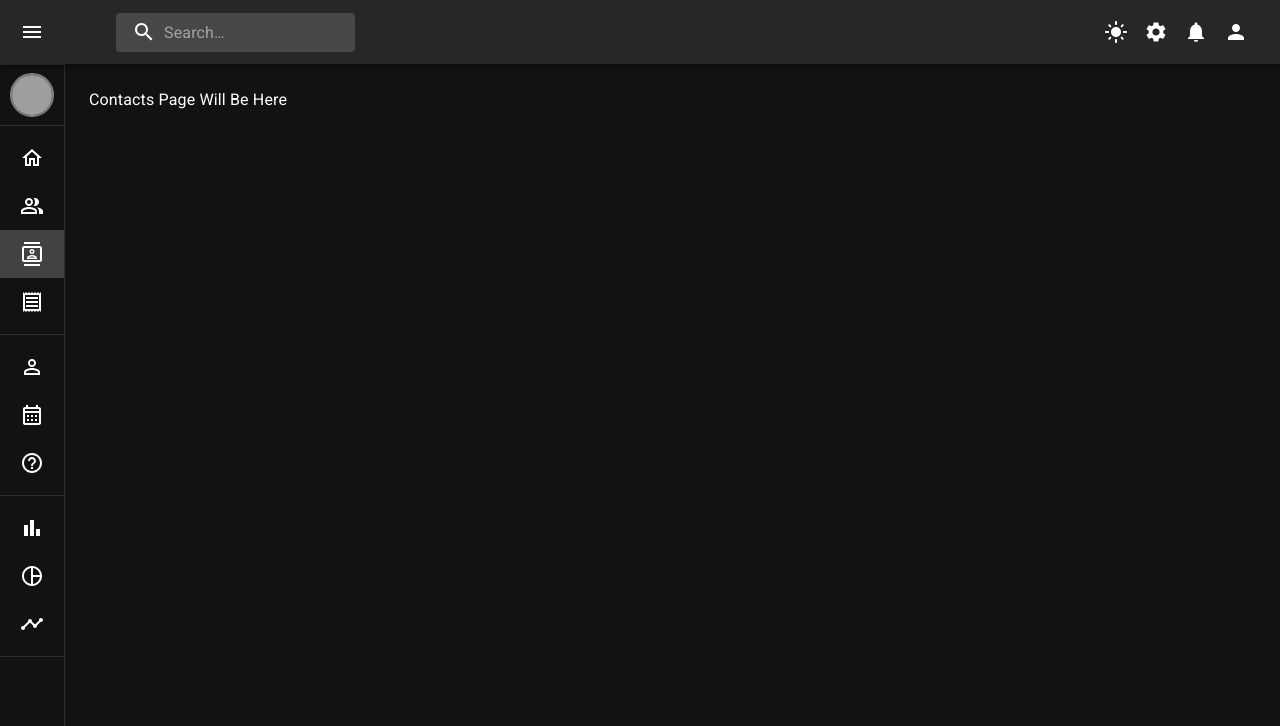
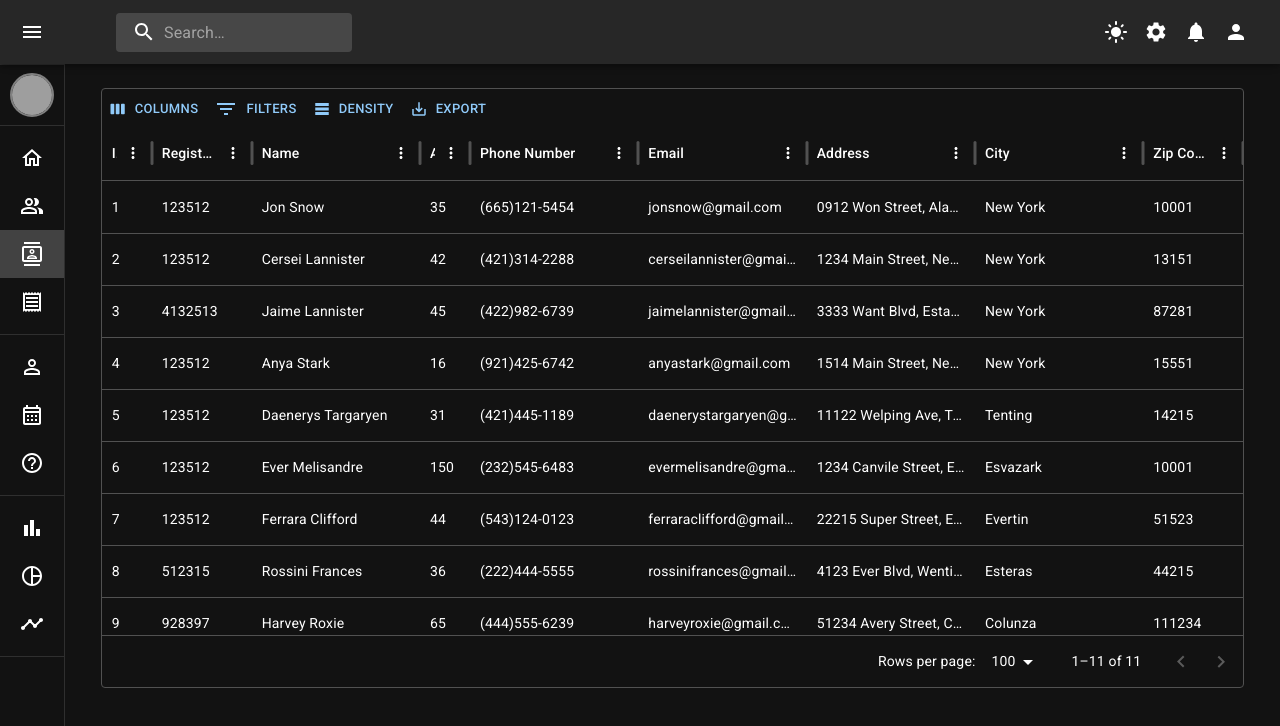
Before and after one commit to AhmedMstafa/admin-dashboard, a React (Vite) app: page /contacts in a window 1280 px wide. Shown: the top 726 px of the page. Built offline with nearby package versions, Linux system fonts and the light colour scheme; grey boxes are pictures that could not be loaded.

Commit message:
Add contacts page

```diff
--- a/src/pages/contacts/Contacts.jsx
+++ b/src/pages/contacts/Contacts.jsx
@@ -1,3 +1,16 @@
+import { Box } from '@mui/material';
+import { DataGrid, GridToolbar } from '@mui/x-data-grid';
+import { columns, rows } from './data';
+
 export default function Contacts() {
-  return <div>Contacts Page Will Be Here</div>;
+  return (
+    <Box sx={{ height: 600, width: '98%', mx: 'auto' }}>
+      <DataGrid
+        slots={{ toolbar: GridToolbar }}
+        rows={rows}
+        // @ts-ignore
+        columns={columns}
+      />
+    </Box>
+  );
 }
--- /dev/null
+++ b/src/pages/contacts/data.js
@@ -0,0 +1,167 @@
+
+export const columns = [
+  { field: "id", headerName: "ID", width: 33 },
+  { field: "registrarId", headerName: "Registrar ID" },
+  {
+    field: "name",
+    headerName: "Name",
+    flex: 1,
+    cellClassName: "name-column--cell",
+  },
+  {
+    field: "age",
+    headerName: "Age",
+    type: "number",
+    headerAlign: "left",
+    align: "left",
+    width: 44
+  },
+  {
+    field: "phone",
+    headerName: "Phone Number",
+    flex: 1,
+  },
+  {
+    field: "email",
+    headerName: "Email",
+    flex: 1,
+  },
+  {
+    field: "address",
+    headerName: "Address",
+    flex: 1,
+  },
+  {
+    field: "city",
+    headerName: "City",
+    flex: 1,
+  },
+  {
+    field: "zipCode",
+    headerName: "Zip Code",
+  },
+];
+
+export const rows = [
+  {
+    id: 1,
+    name: "Jon Snow",
+    email: "jonsnow@gmail.com",
+    age: 35,
+    phone: "(665)121-5454",
+    address: "0912 Won Street, Alabama, SY 10001",
+    city: "New York",
+    zipCode: "10001",
+    registrarId: 123512,
+  },
+  {
+    id: 2,
+    name: "Cersei Lannister",
+    email: "cerseilannister@gmail.com",
+    age: 42,
+    phone: "(421)314-2288",
+    address: "1234 Main Street, New York, NY 10001",
+    city: "New York",
+    zipCode: "13151",
+    registrarId: 123512,
+  },
+  {
+    id: 3,
+    name: "Jaime Lannister",
+    email: "jaimelannister@gmail.com",
+    age: 45,
+    phone: "(422)982-6739",
+    address: "3333 Want Blvd, Estanza, NAY 42125",
+    city: "New York",
+    zipCode: "87281",
+    registrarId: 4132513,
+  },
+  {
+    id: 4,
+    name: "Anya Stark",
+    email: "anyastark@gmail.com",
+    age: 16,
+    phone: "(921)425-6742",
+    address: "1514 Main Street, New York, NY 22298",
+    city: "New York",
+    zipCode: "15551",
+    registrarId: 123512,
+  },
+  {
+    id: 5,
+    name: "Daenerys Targaryen",
+    email: "daenerystargaryen@gmail.com",
+    age: 31,
+    phone: "(421)445-1189",
+    address: "11122 Welping Ave, Tenting, CD 21321",
+    city: "Tenting",
+    zipCode: "14215",
+    registrarId: 123512,
+  },
+  {
+    id: 6,
+    name: "Ever Melisandre",
+    email: "evermelisandre@gmail.com",
+    age: 150,
+    phone: "(232)545-6483",
+    address: "1234 Canvile Street, Esvazark, NY 10001",
+    city: "Esvazark",
+    zipCode: "10001",
+    registrarId: 123512,
+  },
+  {
+    id: 7,
+    name: "Ferrara Clifford",
+    email: "ferraraclifford@gmail.com",
+    age: 44,
+    phone: "(543)124-0123",
+    address: "22215 Super Street, Everting, ZO 515234",
+    city: "Evertin",
+    zipCode: "51523",
+    registrarId: 123512,
+  },
+  {
+    id: 8,
+    name: "Rossini Frances",
+    email: "rossinifrances@gmail.com",
+    age: 36,
+    phone: "(222)444-5555",
+    address: "4123 Ever Blvd, Wentington, AD 142213",
+    city: "Esteras",
+    zipCode: "44215",
+    registrarId: 512315,
+  },
+  {
+    id: 9,
+    name: "Harvey Roxie",
+    email: "harveyroxie@gmail.com",
+    age: 65,
+    phone: "(444)555-6239",
+    address: "51234 Avery Street, Cantory, ND 212412",
+    city: "Colunza",
+    zipCode: "111234",
+    registrarId: 928397,
+  },
+  {
+    id: 10,
+    name: "Enteri Redack",
+    email: "enteriredack@gmail.com",
+    age: 42,
+    phone: "(222)444-5555",
+    address: "4123 Easer Blvd, Wentington, AD 142213",
+    city: "Esteras",
+    zipCode: "44215",
+    registrarId: 533215,
+  },
+  {
+    id: 11,
+    name: "Steve Goodman",
+    email: "stevegoodmane@gmail.com",
+    age: 11,
+    phone: "(444)555-6239",
+    address: "51234 Fiveton Street, CunFory, ND 212412",
+    city: "Colunza",
+    zipCode: "1234",
+    registrarId: 92197,
+  },
+];
```
